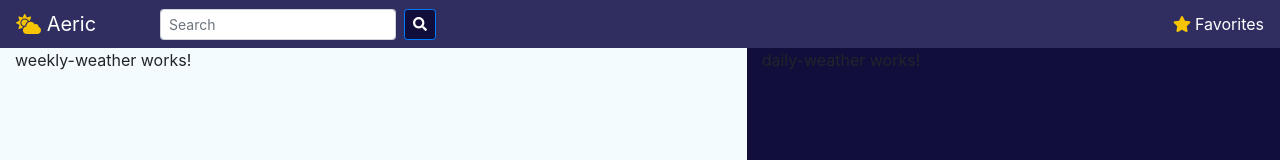
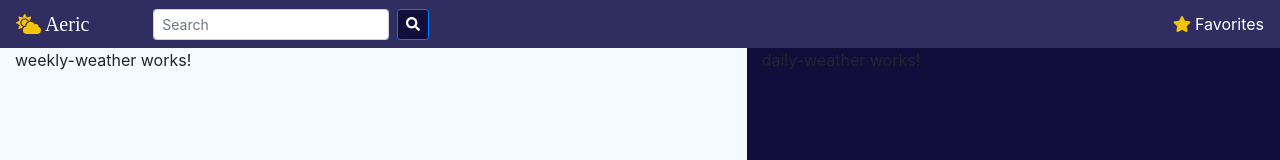
Before and after one commit to moskib/Aeric, an Angular app: page / in a window 1280 px wide. Shown: the top 160 px of the page. Built offline with nearby package versions, Linux system fonts and the light colour scheme.

Commit message:
more cosmetic changes

```diff
--- a/src/app/navbar/navbar.component.scss
+++ b/src/app/navbar/navbar.component.scss
@@ -1,7 +1,12 @@
 @import '../styles/color-constants';
+// @import url('https://fonts.googleapis.com/css?family=Satisfy&display=swap');
 
 .brand-icon {
   color: $brand-color;
+}
+
+.navbar-brand {
+  font-family: 'Avenir';
 }
 
 nav {
```
